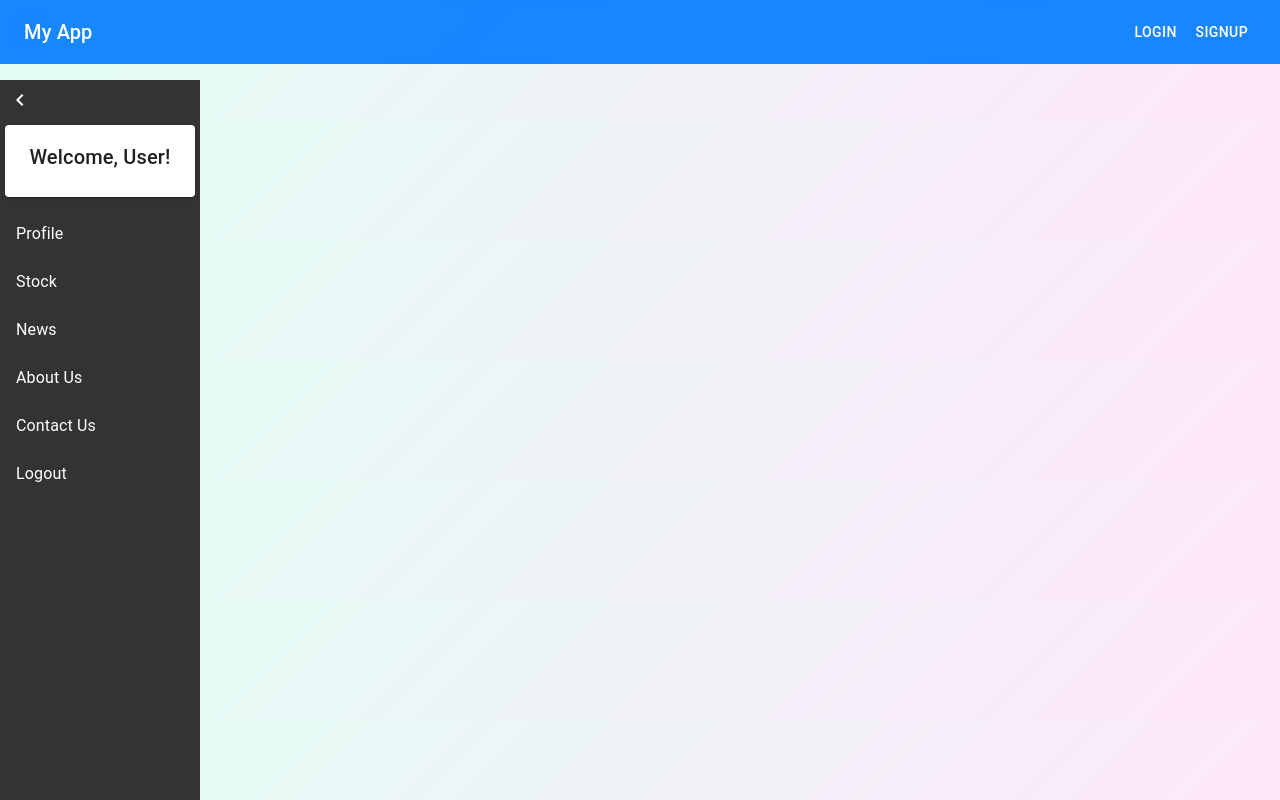
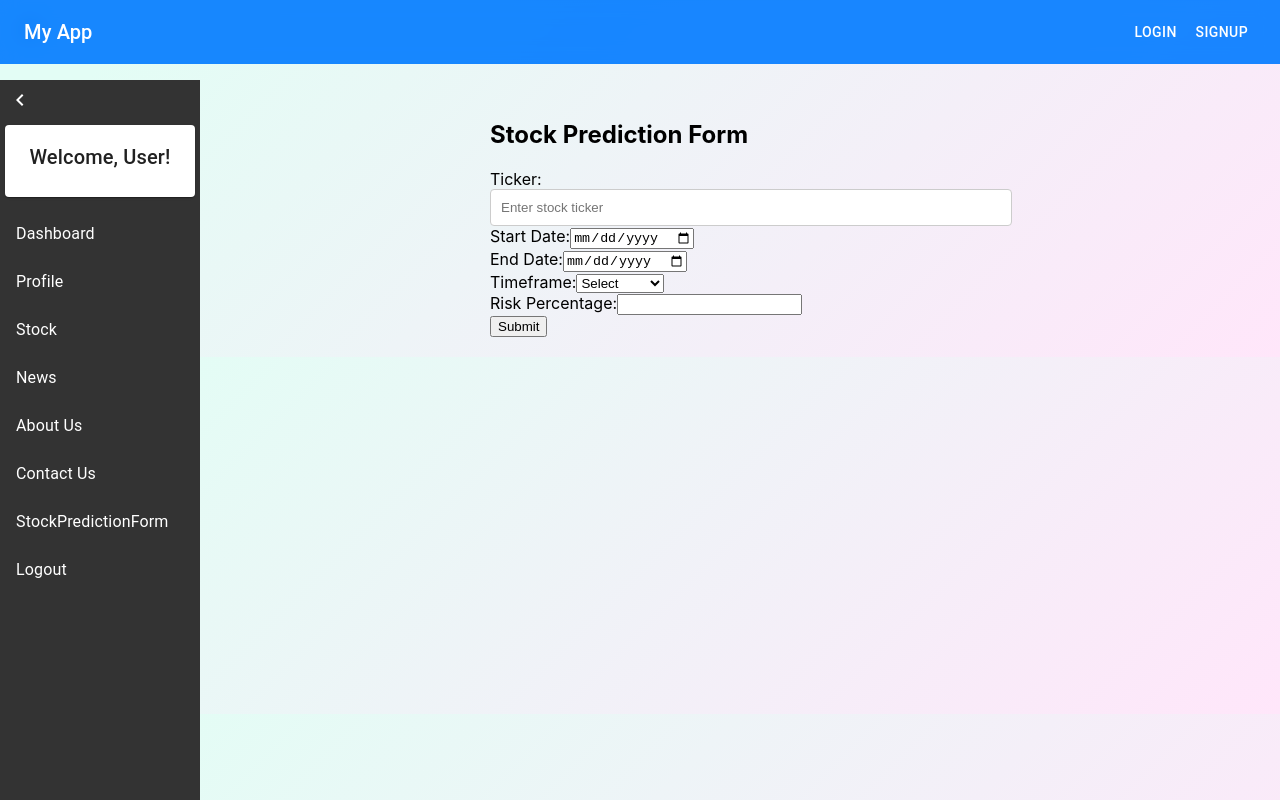
Before and after one commit to OneKnow654/Stocklytics, a React (Create React App) app: page /dashboard/predict in a window 1280 px wide. Built offline with nearby package versions, Linux system fonts and the light colour scheme.

Commit message:
create a form for predict

```diff
--- a/src/components/Dashboard.js
+++ b/src/components/Dashboard.js
@@ -8,6 +8,7 @@ import MenuIcon from '@mui/icons-material/Menu';
 import Sidebar from './Sidebar';
 import News from './News';
 import Profile from './Profile';
+import StockPredictionForm from './predict'; // Import the StockPredictionForm component
 
 // Logout Component
 const Logout = () => {
@@ -96,7 +97,7 @@ const Dashboard = () => {
 
       {/* Content Area */}
       <Container sx={{ marginLeft: '200px', padding: '20px', transition: 'margin-left 0.3s ease', marginLeft: sidebarOpen ? '200px' : '0' }}>
-        {/* Home Page - Stock Terms Boxes */}
+        {/* Routes */}
         <Routes>
           <Route path="/" element={
             <>
@@ -111,6 +112,7 @@ const Dashboard = () => {
           <Route path="contact" element={<ContactUs />} />
           <Route path="logout" element={<Logout />} />
           <Route path="news" element={<News />} />
+          <Route path="predict" element={<StockPredictionForm />} /> {/* Add Prediction Form Route */}
         </Routes>
       </Container>
     </Box>
--- a/src/components/News.js
+++ b/src/components/News.js
@@ -8,7 +8,7 @@ const News = () => {
   const [loading, setLoading] = useState(true);
 
   useEffect(() => {
-    fetch(`https://newsapi.org/v2/everything?q=stocks&apiKey=${API_KEY}`)
+    fetch(`https://newsapi.org/v2/everything?q=stocks+India&apiKey=${API_KEY}&language=en&sortBy=publishedAt`)
       .then((response) => response.json())
       .then((data) => {
         setArticles(data.articles);
@@ -31,7 +31,7 @@ const News = () => {
   return (
     <Container sx={{ padding: '20px' }}>
       <Typography variant="h4" gutterBottom>
-        Latest Stock News
+        Latest Indian Stock News
       </Typography>
       {articles.map((article, index) => (
         <Card key={index} sx={{ display: 'flex', marginBottom: '20px' }}>
--- a/src/components/Sidebar.js
+++ b/src/components/Sidebar.js
@@ -30,6 +30,9 @@ const Sidebar = ({ open, toggleSidebar, username }) => {
       </Card>
 
       <List component="nav">
+      <ListItem button component={Link} to="/">
+          <ListItemText primary="Dashboard" sx={{ color: '#fff' }} />
+        </ListItem>
         <ListItem button component={Link} to="profile">
           <ListItemText primary="Profile" sx={{ color: '#fff' }} />
         </ListItem>
@@ -45,6 +48,9 @@ const Sidebar = ({ open, toggleSidebar, username }) => {
         <ListItem button component={Link} to="contact">
           <ListItemText primary="Contact Us" sx={{ color: '#fff' }} />
         </ListItem>
+        <ListItem button component={Link} to="predict">
+          <ListItemText primary="StockPredictionForm" sx={{ color: '#fff' }} />
+        </ListItem>
         <ListItem button component={Link} to="logout">
           <ListItemText primary="Logout" sx={{ color: '#fff' }} />
         </ListItem>
--- /dev/null
+++ b/src/components/StockSuggestions.js
@@ -0,0 +1,82 @@
+import React, { useState } from 'react';
+import axios from 'axios';
+
+const StockSuggestions = ({ onSelect }) => {
+    const [input, setInput] = useState('');
+    const [suggestions, setSuggestions] = useState([]);
+
+    const handleInputChange = async (e) => {
+        const value = e.target.value;
+        setInput(value);
+
+        if (value.trim() === '') {
+            setSuggestions([]);
+            return;
+        }
+
+        try {
+            const response = await axios.get(`/suggestions/${value}`);
+            setSuggestions(response.data);
+        } catch (error) {
+            console.error('Error fetching suggestions:', error);
+        }
+    };
+
+    const handleSelect = (ticker) => {
+        onSelect(ticker);
+        setInput('');
+        setSuggestions([]);
+    };
+
+    return (
+        <div style={{ position: 'relative' }}>
+            <input
+                type="text"
+                value={input}
+                onChange={handleInputChange}
+                placeholder="Enter stock ticker"
+                style={{
+                    width: '100%',
+                    padding: '10px',
+                    border: '1px solid #ccc',
+                    borderRadius: '4px',
+                }}
+            />
+            {suggestions.length > 0 && (
+                <ul
+                    style={{
+                        position: 'absolute',
+                        top: '100%',
+                        left: 0,
+                        right: 0,
+                        backgroundColor: 'white',
+                        border: '1px solid #ccc',
+                        borderRadius: '4px',
+                        listStyle: 'none',
+                        padding: '0',
+                        margin: '0',
+                        maxHeight: '200px',
+                        overflowY: 'auto',
+                        zIndex: 10,
+                    }}
+                >
+                    {suggestions.map((ticker) => (
+                        <li
+                            key={ticker}
+                            onClick={() => handleSelect(ticker)}
+                            style={{
+                                padding: '10px',
+                                cursor: 'pointer',
+                                borderBottom: '1px solid #f0f0f0',
+                            }}
+                        >
+                            {ticker}
+                        </li>
+                    ))}
+                </ul>
+            )}
+        </div>
+    );
+};
+
+export default StockSuggestions;
--- /dev/null
+++ b/src/components/predict.js
@@ -0,0 +1,78 @@
+import React, { useState } from 'react';
+import StockSuggestions from './StockSuggestions';
+
+const StockPredictionForm = () => {
+    const [ticker, setTicker] = useState('');
+    const [startDate, setStartDate] = useState('');
+    const [endDate, setEndDate] = useState('');
+    const [timeframe, setTimeframe] = useState('');
+    const [riskPercentage, setRiskPercentage] = useState('');
+
+    const handleSubmit = (e) => {
+        e.preventDefault();
+
+        const predictionData = {
+            ticker,
+            start: startDate,
+            end: endDate,
+            timeframe,
+            risk_percentage: parseFloat(riskPercentage),
+        };
+
+        console.log('Prediction Data:', predictionData);
+        // Send data to the backend
+    };
+
+    return (
+        <form onSubmit={handleSubmit} style={{ maxWidth: '500px', margin: '0 auto' }}>
+            <h2>Stock Prediction Form</h2>
+            <div>
+                <label>Ticker:</label>
+                <StockSuggestions onSelect={setTicker} />
+            </div>
+            <div>
+                <label>Start Date:</label>
+                <input
+                    type="date"
+                    value={startDate}
+                    onChange={(e) => setStartDate(e.target.value)}
+                    required
+                />
+            </div>
+            <div>
+                <label>End Date:</label>
+                <input
+                    type="date"
+                    value={endDate}
+                    onChange={(e) => setEndDate(e.target.value)}
+                    required
+                />
+            </div>
+            <div>
+                <label>Timeframe:</label>
+                <select
+                    value={timeframe}
+                    onChange={(e) => setTimeframe(e.target.value)}
+                    required
+                >
+                    <option value="">Select</option>
+                    <option value="short-term">Short-Term</option>
+                    <option value="long-term">Long-Term</option>
+                </select>
+            </div>
+            <div>
+                <label>Risk Percentage:</label>
+                <input
+                    type="number"
+                    value={riskPercentage}
+                    onChange={(e) => setRiskPercentage(e.target.value)}
+                    step="0.01"
+                    required
+                />
+            </div>
+            <button type="submit">Submit</button>
+        </form>
+    );
+};
+
+export default StockPredictionForm;
```
